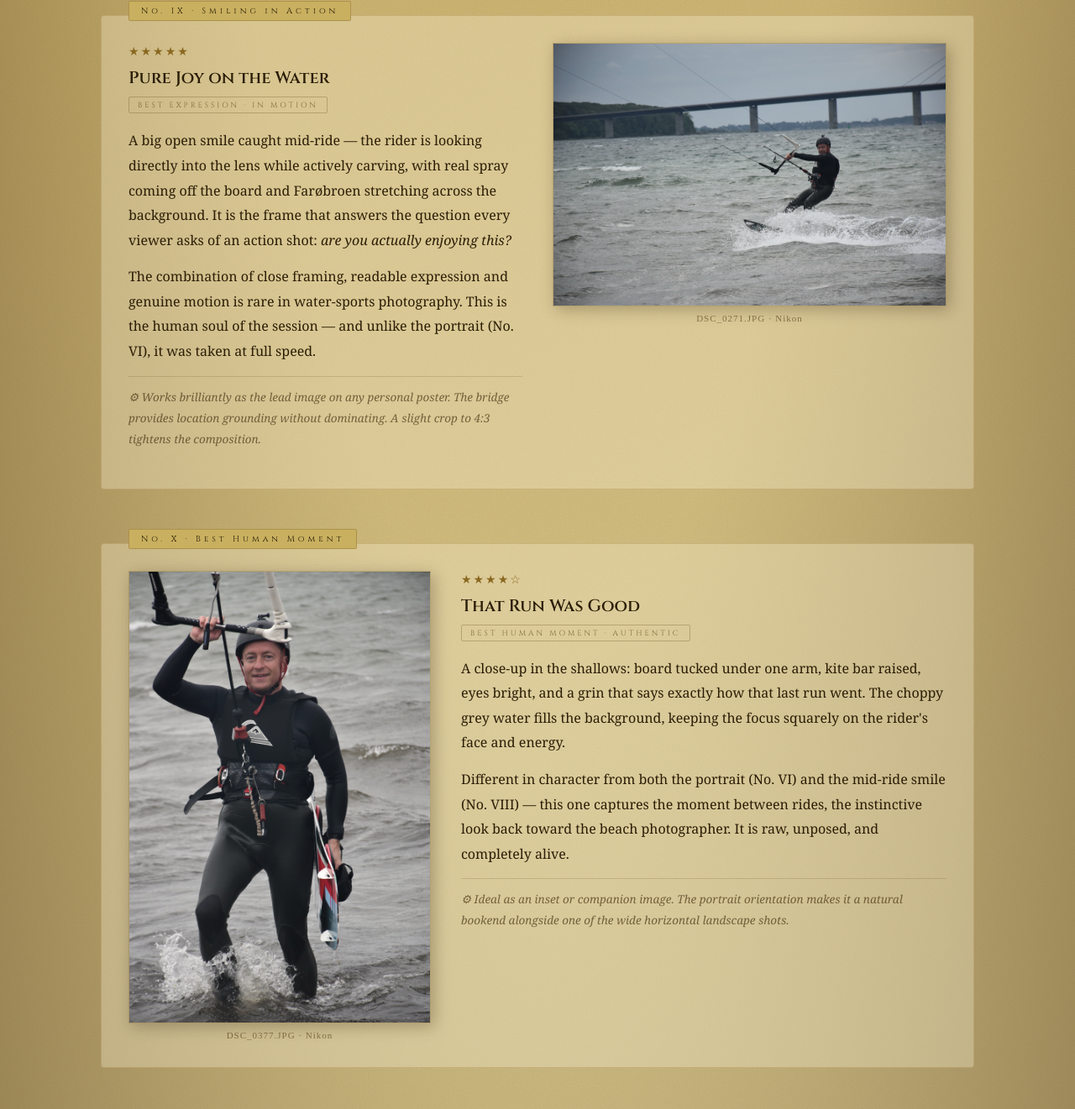
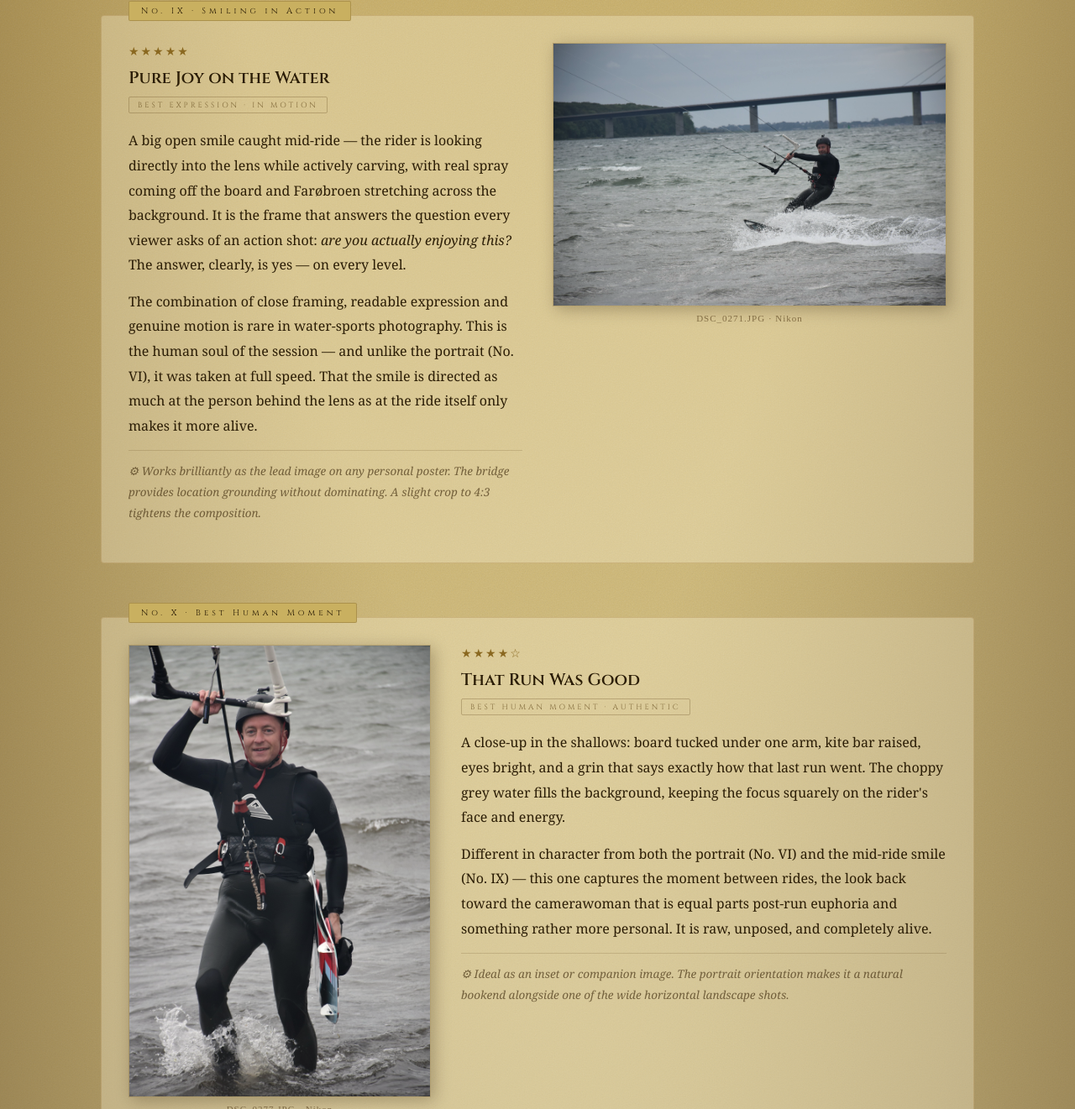
Before and after one commit to andpoulsennemlig/kite-faro-2026, a plain HTML site: page index.html in a window 1280 px wide. Shown: the part 5950-7271 px from the top of the page at 84% size. Drawn offline with Linux system fonts and the light colour scheme; a web font is replaced by a local one.

Commit message:
Update smile captions to reflect infatuation with camerawoman

```diff
--- a/index.html
+++ b/index.html
@@ -596,12 +596,13 @@
           A big open smile caught mid-ride — the rider is looking directly into the lens while
           actively carving, with real spray coming off the board and Farøbroen stretching across
           the background. It is the frame that answers the question every viewer asks of an action
-          shot: <em>are you actually enjoying this?</em>
+          shot: <em>are you actually enjoying this?</em> The answer, clearly, is yes — on every level.
         </p>
         <p>
           The combination of close framing, readable expression and genuine motion is rare in
           water-sports photography. This is the human soul of the session — and unlike the
-          portrait (No. VI), it was taken at full speed.
+          portrait (No. VI), it was taken at full speed. That the smile is directed as much at
+          the person behind the lens as at the ride itself only makes it more alive.
         </p>
         <p class="note">
           ⚙ Works brilliantly as the lead image on any personal poster. The bridge provides
@@ -626,9 +627,10 @@
           background, keeping the focus squarely on the rider's face and energy.
         </p>
         <p>
-          Different in character from both the portrait (No. VI) and the mid-ride smile (No. VIII)
-          — this one captures the moment between rides, the instinctive look back toward the
-          beach photographer. It is raw, unposed, and completely alive.
+          Different in character from both the portrait (No. VI) and the mid-ride smile (No. IX)
+          — this one captures the moment between rides, the look back toward the camerawoman
+          that is equal parts post-run euphoria and something rather more personal. It is raw,
+          unposed, and completely alive.
         </p>
         <p class="note">
           ⚙ Ideal as an inset or companion image. The portrait orientation makes it a natural
```
